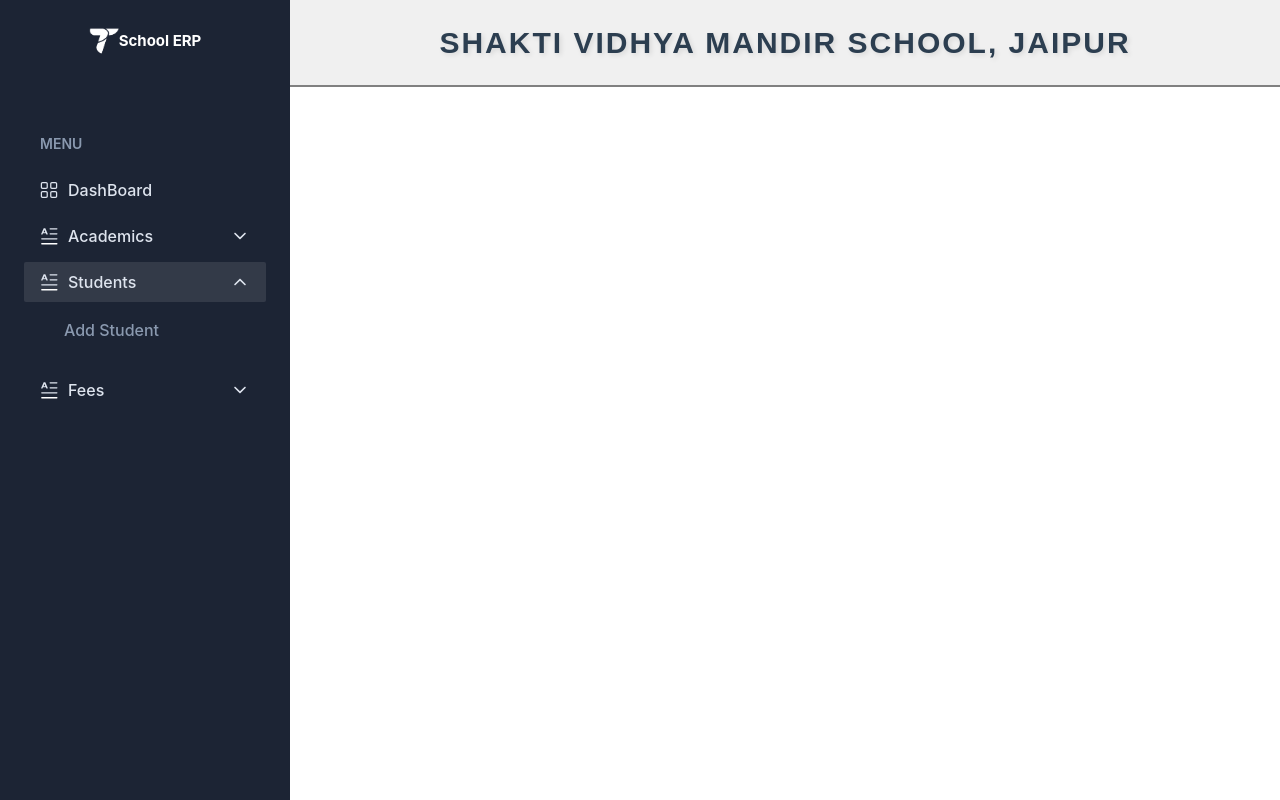
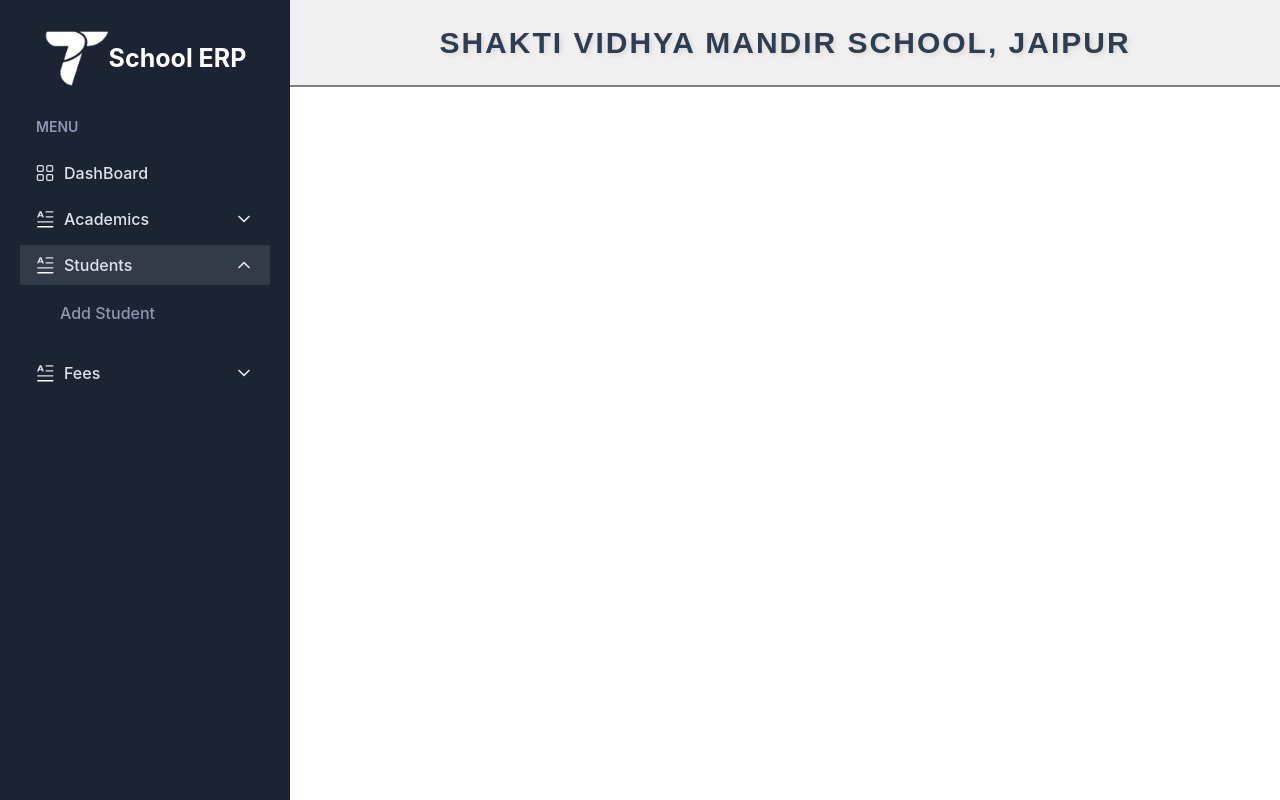
Before and after one commit to SchoolERP-X-ThunderGits/school-erp-v-1, a React (Vite) app: page / in a window 1280 px wide. Built offline with nearby package versions, Linux system fonts and the light colour scheme.

Commit message:
worked on issues

```diff
--- a/src/components/Sidebar/index.jsx
+++ b/src/components/Sidebar/index.jsx
@@ -59,7 +59,7 @@ const Sidebar = ({ sidebarOpen, setSidebarOpen }) => {
         }`}
     >
       {/* <!-- SIDEBAR HEADER --> */}
-      <div className="flex items-center justify-between gap-2 px-6 py-5.5 lg:py-6.5">
+      <div className="flex items-center justify-between gap-2 py-6.5">
         <NavLink to="/admin/home" style={{
           display: 'flex',
           justifyContent: 'center', // Centers the content horizontally
@@ -68,11 +68,11 @@ const Sidebar = ({ sidebarOpen, setSidebarOpen }) => {
           width: '100%'             // Ensures the container takes the full width available
         }}>
           <img style={{
-            height: 30,
-            width: 30,
+            height:65,
+            width: 65,
             objectFit: 'contain', // Ensures the logo doesn't get distorted
           }} src={thunderLogo} alt="Logo" />
-          <h1 style={{ color: 'white', fontSize: 15, fontWeight: 'bold' }}>School ERP</h1>
+          <h1 style={{ color: 'white', fontSize: 25, fontWeight: 'bold' }}>School ERP</h1>
         </NavLink>
 
 
@@ -102,7 +102,7 @@ const Sidebar = ({ sidebarOpen, setSidebarOpen }) => {
 
       <div className="no-scrollbar flex flex-col overflow-y-auto duration-300 ease-linear">
         {/* <!-- Sidebar Menu --> */}
-        <nav className="mt-5 py-4 px-4 lg:mt-9 lg:px-6">
+        <nav style={{marginLeft:20,marginRight:20}}>
           {/* <!-- Menu Group --> */}
           <div>
             <h3 className="mb-4 ml-4 text-sm font-semibold text-bodydark2">
```
